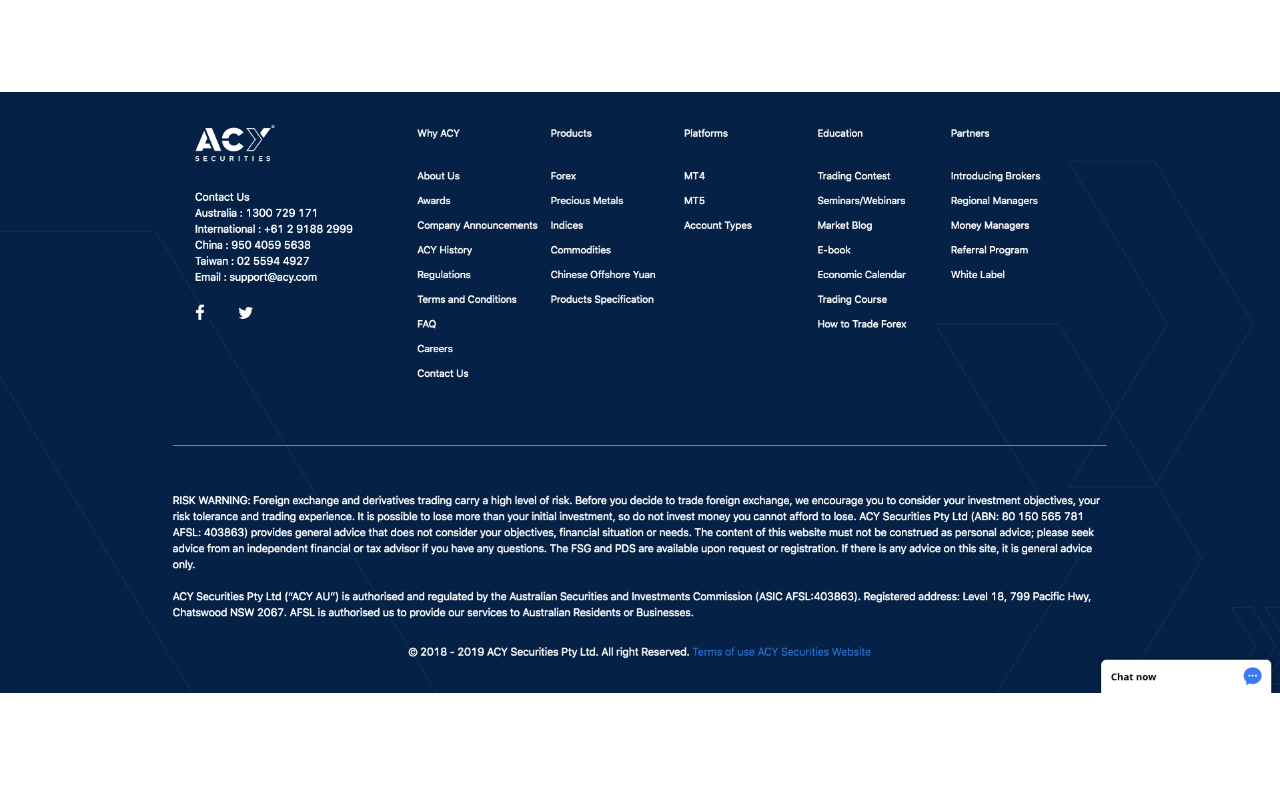
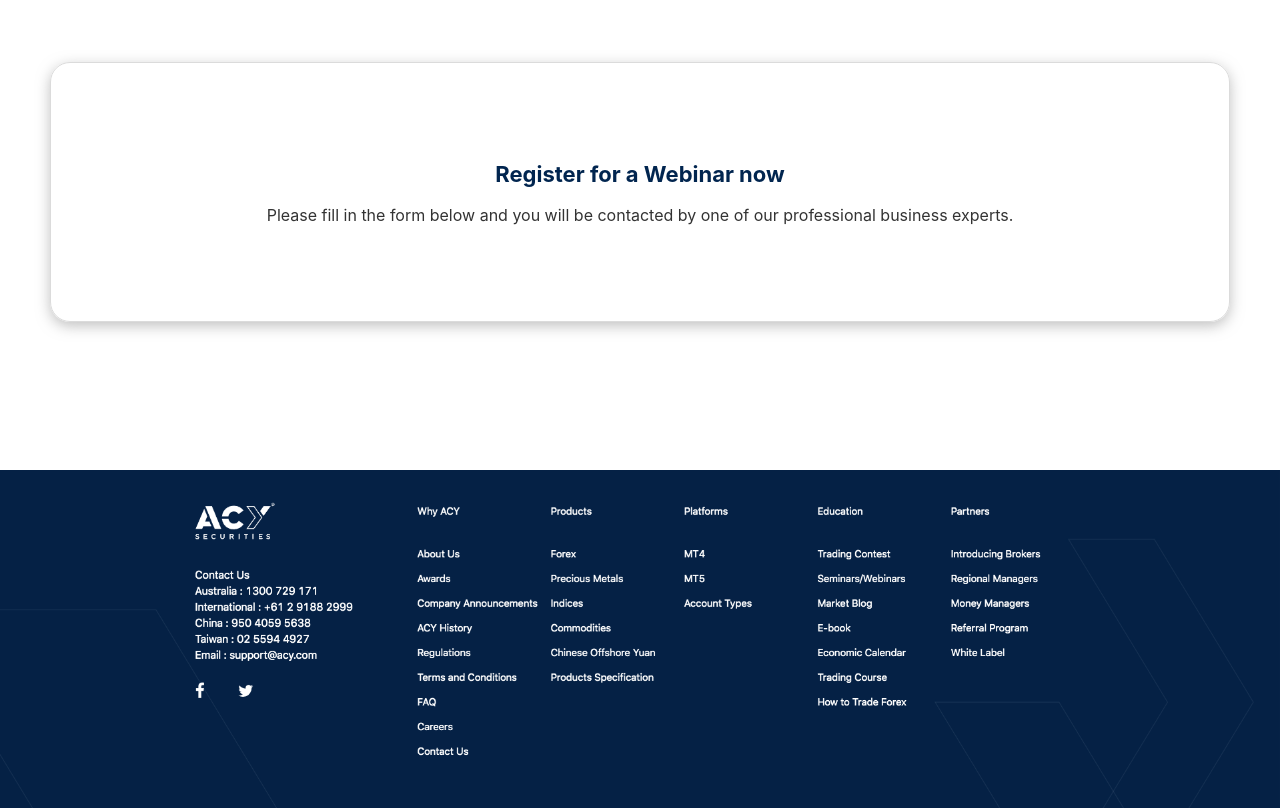
Before and after one commit to potter80511/zrlgx_test, a React (Create React App) app: page / in a window 1280 px wide. Shown: the part 1824-2632 px from the top of the page. Before the commit the page ends 2521 px from the top, so only its background shows below. Built offline with nearby package versions, Linux system fonts and the light colour scheme; no server answers.

Commit message:
加上scroll to

```diff
--- a/package.json
+++ b/package.json
@@ -21,6 +21,7 @@
     "react-router": "^6.2.2",
     "react-router-dom": "^6.2.2",
     "react-scripts": "5.0.0",
+    "react-scroll": "^1.8.6",
     "react-waypoint": "^10.1.0",
     "styled-components": "^5.3.5",
     "typescript": "^4.6.3",
@@ -52,6 +53,7 @@
   },
   "devDependencies": {
     "@types/js-cookie": "^3.0.1",
+    "@types/react-scroll": "^1.8.3",
     "@types/styled-components": "^5.1.24"
   }
 }
--- a/src/featrures/index/IndexContainer.tsx
+++ b/src/featrures/index/IndexContainer.tsx
@@ -1,4 +1,4 @@
-import React, { useCallback, useEffect } from 'react';
+import React, { useCallback, useEffect, useRef } from 'react';
 import { useDispatch, useSelector } from 'react-redux';
 import { useNavigate } from 'react-router-dom';
 import styled from 'styled-components';
@@ -6,8 +6,11 @@
 import Intro from './components/Intro';
 import Overview from './components/OverView';
 import PostListBlock from './components/PostListBlock';
+import RegisterForm from './components/register_form/RegisterForm';
 import { postListSelector, postListLoadingSelector, postListNextPageSelector, postListHasMoreSelector } from './selectors';
 import { reset as resetPostList } from './slices/postListSlice';
+import { Element, scroller } from 'react-scroll';
+import { isLoginSelector } from '../login/selectors';
 
 const StyledIndex = styled.div`
 `
@@ -20,12 +23,15 @@
   const postListLoading = useSelector(postListLoadingSelector);
   const postListNextPage = useSelector(postListNextPageSelector);
   const postListHasMore = useSelector(postListHasMoreSelector);
-
-  const isLogin = false;
+  const isLogin = useSelector(isLoginSelector);
 
   const onRegisterClick = useCallback(() => {
     if (isLogin) {
-      console.log('isLogin')
+      scroller.scrollTo('registerForm', {
+        duration: 800,
+        delay: 100,
+        smooth: 'easeOutQuart',
+      });
     } else {
       navigate('/login');
     }
@@ -49,6 +55,9 @@
       onRegisterClick={onRegisterClick}
     />
     <Overview/>
+    <Element name="registerForm">
+      <RegisterForm />
+    </Element>
   </StyledIndex>
 }
 
--- /dev/null
+++ b/src/featrures/index/components/register_form/RegisterForm.tsx
@@ -0,0 +1,38 @@
+import styled from 'styled-components';
+import { StyledContainer } from '../../../../styles/commonStyles';
+
+const StyledRegisterForm = styled.div`
+  padding: 30px 0 88px;
+`;
+const StyledForm = styled.div`
+  padding: 80px 20px;
+  text-align: center;
+  border: 1px solid #DBDBDB;
+  box-sizing: border-box;
+  box-shadow: 0px 4px 14px rgba(132, 132, 132, 0.5);
+  border-radius: 20px;
+`;
+const StyledFormTitle = styled.h2`
+  color: #01254F;
+  font-size: 22px;
+`;
+const StyledSubTitle = styled.p`
+  color: #333;
+`;
+
+const RegisterForm = () => {
+  return (
+    <StyledRegisterForm>
+      <StyledContainer>
+        <StyledForm>
+          <StyledFormTitle>Register for a Webinar now</StyledFormTitle>
+          <StyledSubTitle>
+          Please fill in the form below and you will be contacted by one of our professional business experts.
+          </StyledSubTitle>
+        </StyledForm>
+      </StyledContainer>
+    </StyledRegisterForm>
+  )
+}
+
+export default RegisterForm;
--- a/src/featrures/login/selectors.ts
+++ b/src/featrures/login/selectors.ts
@@ -17,3 +17,8 @@
   userSelector,
   ({ isLoading }) => isLoading
 );
+
+export const isLoginSelector = createSelector(
+  userSelector,
+  ({ isLogin }) => isLogin
+);
--- a/src/featrures/login/slices/userSlice.ts
+++ b/src/featrures/login/slices/userSlice.ts
@@ -8,6 +8,7 @@
   token: string;
   unAuthorized: boolean;
   isLoading: boolean;
+  isLogin: boolean;
 }
 
 export const initialState: State = {
@@ -15,10 +16,11 @@
   token: '',
   unAuthorized: false,
   isLoading: false,
+  isLogin: false,
 }
 
 export type CaseReducer = {
-  setUserInfo: (state: State, action: PayloadAction<Partial<State>>) => State
+  setUserState: (state: State, action: PayloadAction<Partial<State>>) => State
   reset: () => void
 }
 
@@ -26,7 +28,7 @@
   name: '/userSlice',
   initialState,
   reducers: {
-    setUserInfo(state: State, action: PayloadAction<Partial<State>>) {
+    setUserState(state: State, action: PayloadAction<Partial<State>>) {
       return {
         ...state,
         ...action.payload
@@ -52,6 +54,7 @@
       state.token = token;
       state.unAuthorized = false;
       state.isLoading = false;
+      state.isLogin = true;
     },
     [loginAction.rejected.toString()]: (state) => {
       console.log('fail')
@@ -75,12 +78,13 @@
       const { user } = action.payload
       state.userInfo = user;
       state.isLoading = false;
+      state.isLogin = true;
     },
   },
 });
 
 export const {
-  setUserInfo,
+  setUserState,
   reset,
 } = userSlice.actions;
 
--- a/src/helper/CookiesHelper.ts
+++ b/src/helper/CookiesHelper.ts
@@ -7,7 +7,6 @@
   }
 
   static setCookie(key: string, value: any): void {
-    console.log(key)
     jsCookie.set(key, value);
   }
 
```
Also changed, not shown: 1 other file (tests, documents, lock files or other folders).
